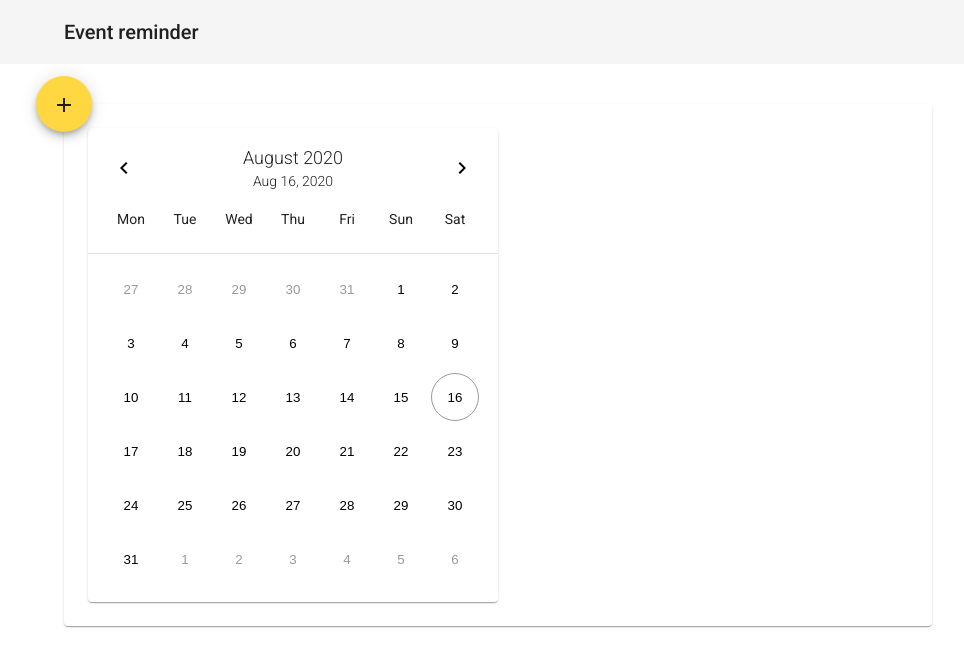
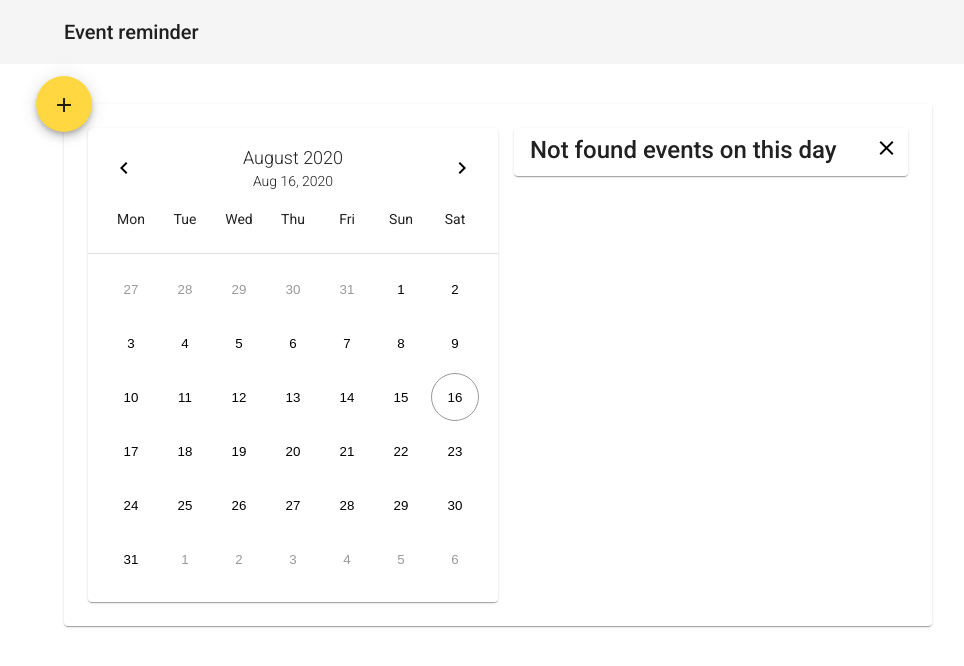
Before and after one commit to dariapek/event-reminder, an Angular app: page / in a window 1280 px wide. Both pictures are taken after a click on the button "10". Shown: the top 666 px of the page, without its empty margins (142-1106 px from the left). Built offline with nearby package versions, Linux system fonts and the light colour scheme.

Commit message:
(chore) add close button and no events card

```diff
--- a/src/app/event/event.component.html
+++ b/src/app/event/event.component.html
@@ -1,9 +1,20 @@
+<div *ngIf="isShow">
+  <mat-card *ngIf="isEmptyMessage">
+    <button
+      type="button"
+      class="event__close"
+      (click)="close()">
+      <mat-icon>close</mat-icon>
+    </button>
+    <mat-card-title>Not found events on this day</mat-card-title>
+  </mat-card>
   <mat-card
-    *ngIf="eventDate"
+    *ngIf="eventDate && !isEmptyMessage"
     class="event">
     <button
       type="button"
-      class="event__close">
+      class="event__close"
+      (click)="close()">
       <mat-icon>close</mat-icon>
     </button>
     <mat-list class="event__list">
@@ -38,4 +49,5 @@
         </div>
       </mat-list-item>
     </mat-list>
-</mat-card>
+  </mat-card>
+</div>
--- a/src/app/event/event.component.scss
+++ b/src/app/event/event.component.scss
@@ -30,5 +30,6 @@
     align-items: center;
     justify-content: center;
     cursor: pointer;
+    z-index: 1;
   }
 }
--- a/src/app/event/event.component.ts
+++ b/src/app/event/event.component.ts
@@ -1,4 +1,4 @@
-import { Component, OnInit } from '@angular/core';
+import {Component, OnInit} from '@angular/core';
 import {Subscription} from 'rxjs';
 import {EventService} from '../event.service';
 import {EventItem} from '../interface';
@@ -11,14 +11,30 @@ import {EventItem} from '../interface';
 export class EventComponent implements OnInit {
   public eventSubscription: Subscription;
   public eventDate: EventItem;
+  public isEmptyMessage = false;
+  public isShow = false;
 
   constructor(private eventService: EventService) {
-    this.eventSubscription = eventService.event$.subscribe(event => {
-      this.eventDate = event;
-    });
+   this.openEvent();
   }
 
   ngOnInit(): void {
   }
 
+  openEvent() {
+    this.eventSubscription = this.eventService.event$.subscribe(event => {
+      this.isShow = true;
+      if (!event) {
+        this.isEmptyMessage = true;
+      } else {
+        this.isEmptyMessage = false;
+        return this.eventDate = event;
+      }
+    });
+  }
+
+  close() {
+    this.isShow = false;
+  }
+
 }
```
